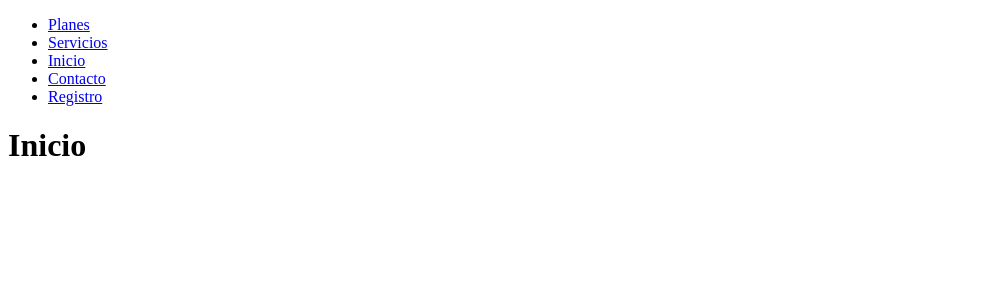
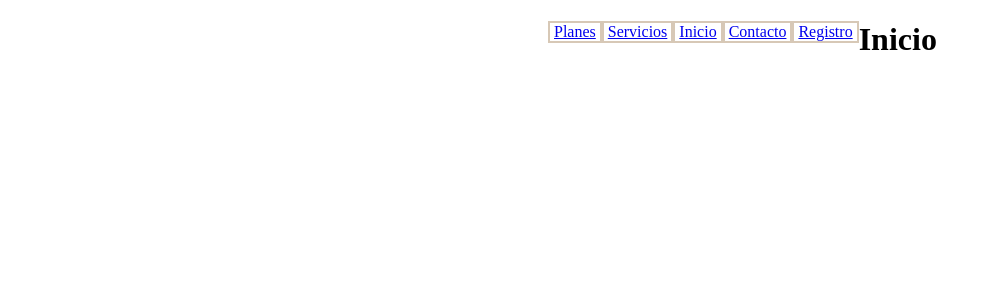
Before and after one commit to JoanCollaguazo/ProyectoToners, a Next.js app: page / in a window 1280 px wide. Shown: the top 300 px of the page, without its empty margins (0-990 px from the left). Built offline with nearby package versions, Linux system fonts and the light colour scheme.

Commit message:
17septiembre

```diff
--- a/components/navigation.js
+++ b/components/navigation.js
@@ -3,32 +3,52 @@ import Link from 'next/link';
 
 const Navigation = () =>{
     return(
-        <div>
-        <ul>
-            <li>
+        <div style={{alignItems:'center', justifyContent:'center',marginLeft:'500px'}}>
+        <ul style={{listStyleType:'none'}}>
+            <li style={{ backgroundcolor: '#F6E3CA',
+            border: '#D7C8B6 2px solid',
+            float: 'left',
+            marginright: '10px',
+            padding: '0 4px'}}>
                 <Link href="/planes">
-                <a>Planes</a>
+                <a> Planes</a>
                 </Link>
             </li>
 
-            <li>
+            <li style={{ backgroundcolor: '#F6E3CA',
+            border: '#D7C8B6 2px solid',
+            float: 'left',
+            marginright: '10px',
+            padding: '0 4px'}}>
                 <Link href="/servicios">
                 <a>Servicios</a>
                 </Link>
             </li>
 
-            <li>
+            <li style={{ backgroundcolor: '#F6E3CA',
+            border: '#D7C8B6 2px solid',
+            float: 'left',
+            marginright: '10px',
+            padding: '0 4px'}}>
                 <Link href="/inicio">
                 <a>Inicio</a>
                 </Link>
             </li>
 
-            <li>
+            <li style={{ backgroundcolor: '#F6E3CA',
+            border: '#D7C8B6 2px solid',
+            float: 'left',
+            marginright: '10px',
+            padding: '0 4px'}}>
                 <Link href="/contacto">
                 <a>Contacto</a>
                 </Link>
             </li>
-            <li>
+            <li style={{ backgroundcolor: '#F6E3CA',
+            border: '#D7C8B6 2px solid',
+            float: 'left',
+            marginright: '10px',
+            padding: '0 4px'}}>
                 <Link href="/registro">
                 <a>Registro</a>
                 </Link>
--- a/package.json
+++ b/package.json
@@ -21,7 +21,8 @@
   "dependencies": {
     "next": "^11.1.2",
     "react": "^17.0.2",
-    "react-dom": "^17.0.2"
+    "react-dom": "^17.0.2",
+    "react-down": "^0.4.1"
   },
   "description": ""
 }
--- a/pages/contacto.js
+++ b/pages/contacto.js
@@ -5,7 +5,7 @@ const Contacto = () =>{
     return(
         <div>
         <Navigation/>
-        <h1>Contacto</h1>
+        <h1><br></br> Contacto</h1>
         </div>
     )
 }
--- a/pages/estilos.css
+++ /dev/null
@@ -1,4 +0,0 @@
-.h1{
-    color: red;
-    margin-left: 430px;
-}
--- a/pages/inicio.js
+++ b/pages/inicio.js
@@ -5,7 +5,7 @@ const inicio=()=>{
     return(
     <div>
         <Navigation/>
-        <h1>Inicio</h1>
+        <h1><br></br> Inicio</h1>
     </div>
     )
     }
--- a/pages/registro.js
+++ b/pages/registro.js
@@ -5,7 +5,7 @@ const registro=()=>{
     return(
     <div>
         <Navigation/>
-        <h1>Registro</h1>
+        <h1><br></br>Registro</h1>
     </div>
     )
     }
--- a/pages/servicios.js
+++ b/pages/servicios.js
@@ -5,7 +5,7 @@ const servicios=()=>{
     return(
     <div>
         <Navigation/>
-        <h1>Servicios</h1>
+        <h1><br></br> Servicios</h1>
     </div>
     )
     }
```
Also changed, not shown: pages/planes.js (+2 -5 lines), 1 other file (tests, documents, lock files or other folders).
